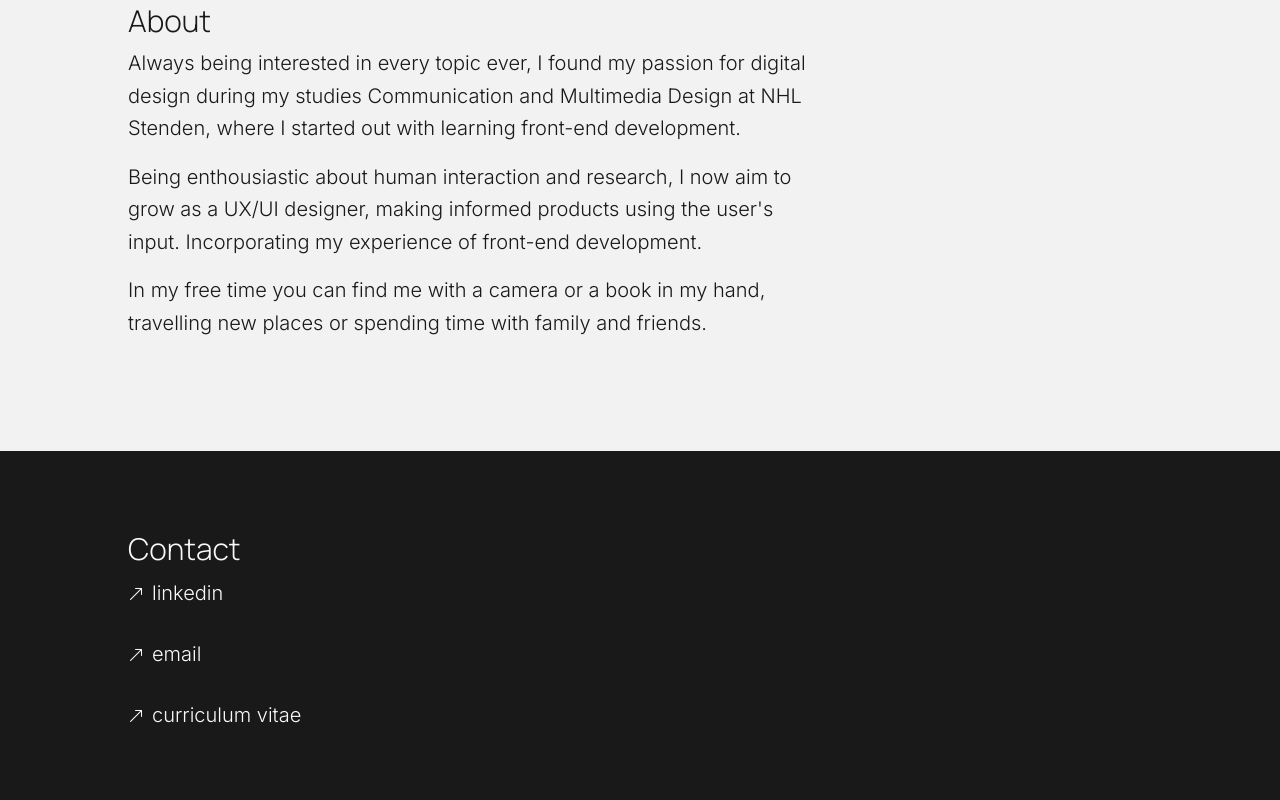
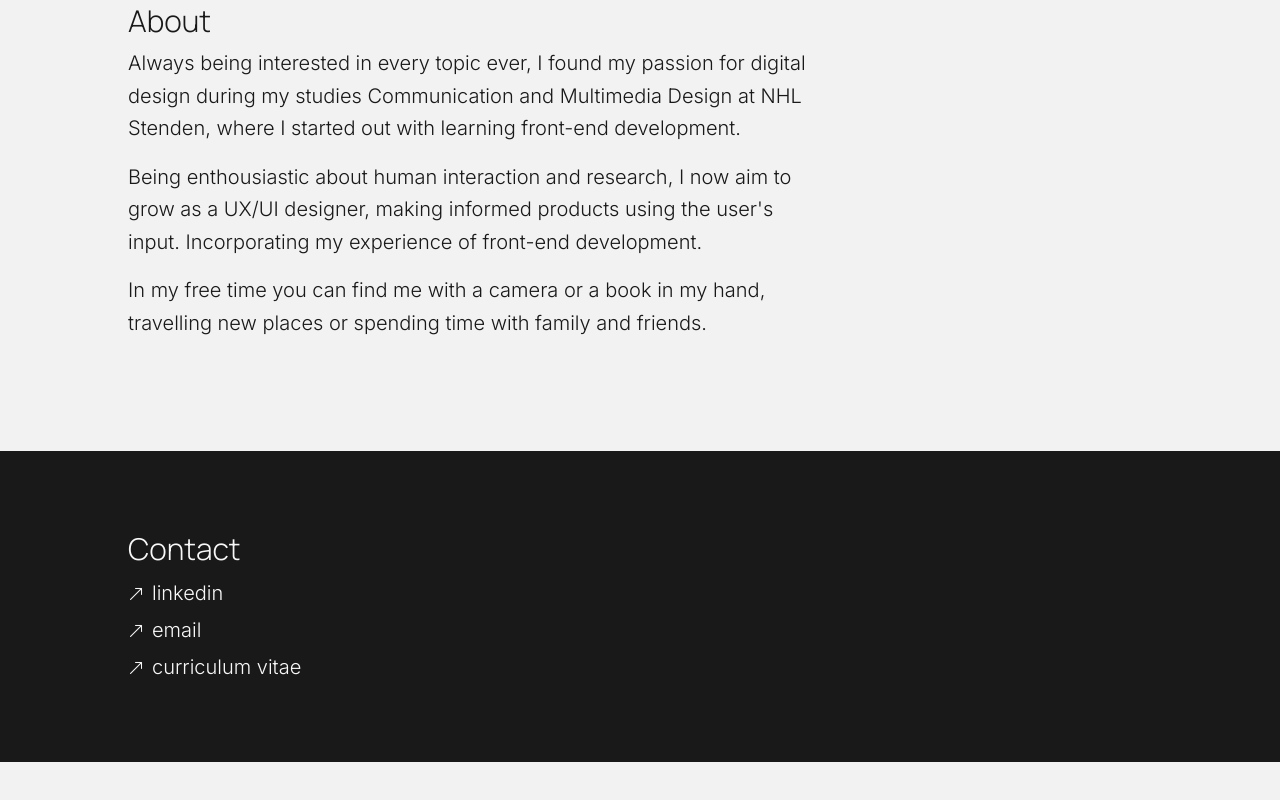
Before and after one commit to meijerestelle/portfolio, a website: page src/index.html in a window 1280 px wide. Shown: the part 1143-1943 px from the top of the page. After the commit the page ends 1905 px from the top, so only its background shows below. Drawn offline with nearby package versions, Linux system fonts and the light colour scheme.

Commit message:
gap contact fix

```diff
--- a/src/index.html
+++ b/src/index.html
@@ -151,7 +151,7 @@
     <div class="bg-black p-8 md:p-12 lg:p-20 xl:px-32 2xl:px-40 text-white">
         <h2 class="text-2xl md:text-3xl mb-3 ">Contact</h2>
 
-        <div class="font-inter font-light sm:text-xl flex flex-col leading-4 gap-2 md:gap-8">
+        <div class="font-inter font-light sm:text-xl flex flex-col leading-4 gap-2">
             <a class="" target="_blank" href="https://www.linkedin.com/in/est%C3%A8lle-meijer/">
                 <span class="link link-underline link-underline-white"><i class="bi bi-arrow-up-right pr-2" style="font-size: 1rem;"></i>linkedin
                 </span></a>
```
Also changed, not shown: src/output.css.
